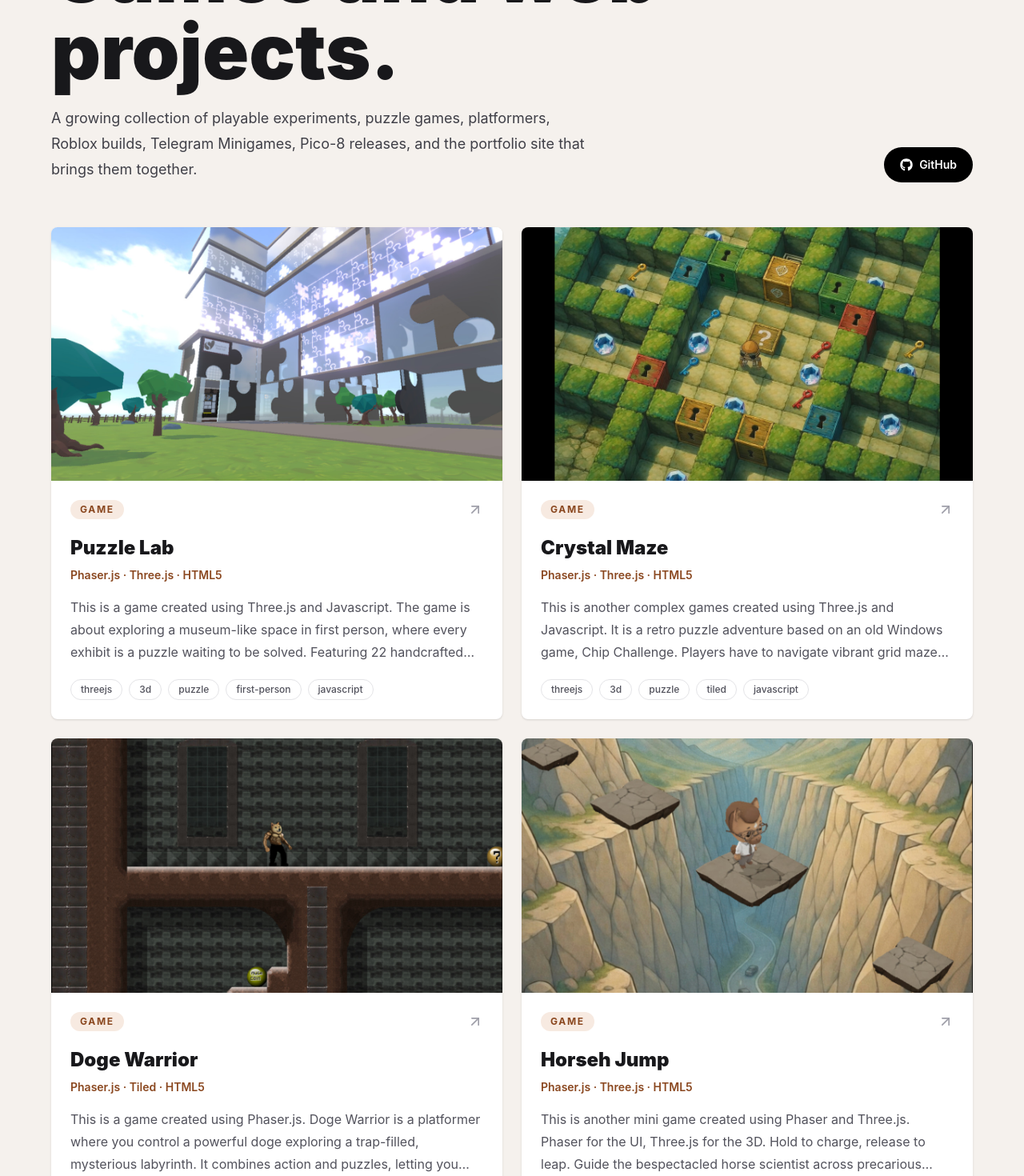
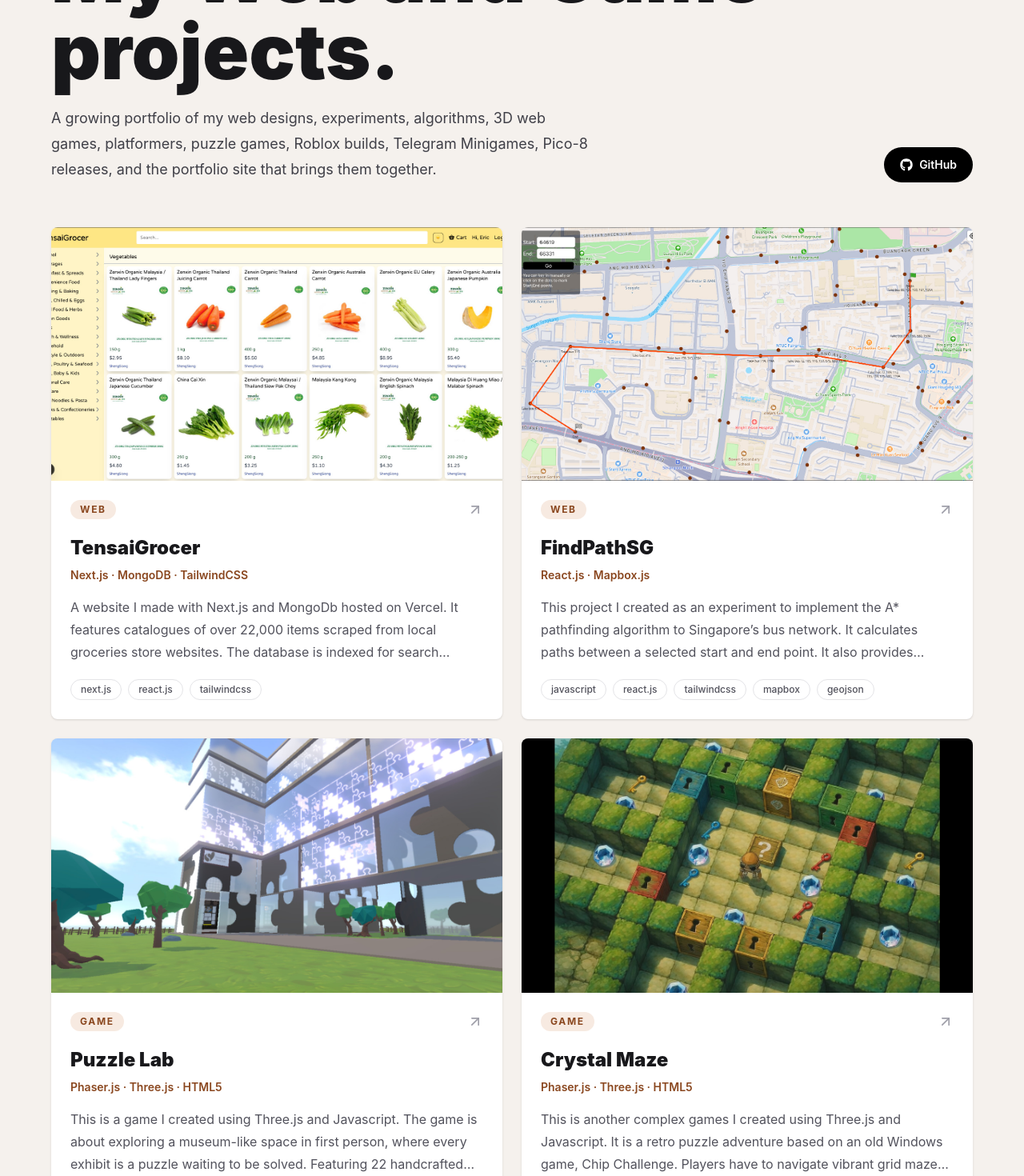
Before and after one commit to tensaix2j/tensaix2j.github.com, a React (Vite) app: page /projects in a window 1280 px wide. Shown: the part 240-1710 px from the top of the page at 80% size. Built offline with nearby package versions, Linux system fonts and the light colour scheme.

Commit message:
new file:   public/thumbnails/tensaigrocer.jpg 	modified:   src/NotFound.jsx 	modified:   src/Projects.jsx

```diff
--- a/src/NotFound.jsx
+++ b/src/NotFound.jsx
@@ -6,7 +6,7 @@ const NotFound = () => {
         <section className="h-screen flex-col flex">
 
             <div className="flex-1 flex items-center justify-center text-2xl">
-                The request resource is Not Found.
+                The requested resource is Not Found.
             </div>
 
         </section>
--- a/src/Projects.jsx
+++ b/src/Projects.jsx
@@ -3,12 +3,39 @@ import { ArrowUpRight, ExternalLink, X } from "lucide-react";
 import { FaGithub } from "react-icons/fa";
 
 const PROJECTS = [
+
+  {
+    id: 9,
+    type: "web",
+    title: "TensaiGrocer",
+    sub: "Next.js · MongoDB · TailwindCSS" ,
+    desc: "A website I made with Next.js and MongoDb hosted on Vercel. It features catalogues of over 22,000 items scraped from local groceries store websites. The database is indexed for search optimization. The catalogues are incrementally loaded for each category of items. Dark and Light Visual Theme modes are also implemented along with Responsive design NavBar and Sidebar. It was created as an exercise to use Next.js, MongoDB, TailwindCSS, JWT.",
+    tags: ["next.js", "react.js", "tailwindcss"],
+    complexity: "high",
+    thumbnail: "/thumbnails/tensaigrocer.jpg",
+    url: "https://tensaigrocer.vercel.app",
+  },
+
+
+  {
+    id: 10,
+    type: "web",
+    title: "FindPathSG",
+    sub: "React.js · Mapbox.js",
+    desc: "This project I created as an experiment to implement the A* pathfinding algorithm to Singapore’s bus network. It calculates paths between a selected start and end point. It also provides information on which buses # to transfer between along the route.",
+    tags: ["javascript", "react.js", "tailwindcss", "mapbox", "geojson"],
+    complexity: "high",
+    thumbnail: "/thumbnails/findpathsg.jpg",
+    url: "https://tensaix2j.github.io/findpathsg",
+  },
+
+
   {
     id: 1,
     type: "game",
     title: "Puzzle Lab",
     sub: "Phaser.js · Three.js · HTML5",
-    desc: "This is a game created using Three.js and Javascript. The game is about exploring a museum-like space in first person, where every exhibit is a puzzle waiting to be solved. Featuring 22 handcrafted challenges, the collection spans a variety of classic and original designs. Wander the halls, interact with each installation, and uncover solutions at your own pace in a calm, gallery-inspired setting.",
+    desc: "This is a game I created using Three.js and Javascript. The game is about exploring a museum-like space in first person, where every exhibit is a puzzle waiting to be solved. Featuring 22 handcrafted challenges, the collection spans a variety of classic and original designs. Wander the halls, interact with each installation, and uncover solutions at your own pace in a calm, gallery-inspired setting.",
     tags: ["threejs", "3d", "puzzle", "first-person", "javascript"],
     complexity: "high",
     thumbnail: "/thumbnails/puzzle_lab.jpg",
@@ -19,7 +46,7 @@ const PROJECTS = [
     type: "game",
     title: "Crystal Maze",
     sub: "Phaser.js · Three.js · HTML5",
-    desc: "This is another complex games created using Three.js and Javascript. It is a retro puzzle adventure based on an old Windows game, Chip Challenge. Players have to navigate vibrant grid mazes to collect crystals. Solve clever challenges with keys, switches, and strategy while avoiding traps and hazards. Perfect for fans of logic and nostalgic fun. There are 36 levels in total.",
+    desc: "This is another complex games I created using Three.js and Javascript. It is a retro puzzle adventure based on an old Windows game, Chip Challenge. Players have to navigate vibrant grid mazes to collect crystals. Solve clever challenges with keys, switches, and strategy while avoiding traps and hazards. Perfect for fans of logic and nostalgic fun. There are 36 levels in total.",
     tags: ["threejs", "3d", "puzzle", "tiled", "javascript"],
     complexity: "high",
     thumbnail: "/thumbnails/crystal_maze.jpg",
@@ -30,7 +57,7 @@ const PROJECTS = [
     type: "game",
     title: "Doge Warrior",
     sub: "Phaser.js · Tiled · HTML5",
-    desc: "This is a game created using Phaser.js. Doge Warrior is a platformer where you control a powerful doge exploring a trap-filled, mysterious labyrinth. It combines action and puzzles, letting you shoot Dogecoin to defeat enemies and solve challenges. As you progress, you unlock upgrades and face tougher obstacles that test your skill and strategy.",
+    desc: "This is a game I created using Phaser.js. Doge Warrior is a platformer where you control a powerful doge exploring a trap-filled, mysterious labyrinth. It combines action and puzzles, letting you shoot Dogecoin to defeat enemies and solve challenges. As you progress, you unlock upgrades and face tougher obstacles that test your skill and strategy.",
     tags: ["platformer", "action", "puzzle", "javascript"],
     complexity: "high",
     thumbnail: "/thumbnails/doge_warrior.jpg",
@@ -41,7 +68,7 @@ const PROJECTS = [
     type: "game",
     title: "Horseh Jump",
     sub: "Phaser.js · Three.js · HTML5",
-    desc: "This is another mini game created using Phaser and Three.js. Phaser for the UI, Three.js for the 3D. Hold to charge, release to leap. Guide the bespectacled horse scientist across precarious floating platforms over a breathtaking mountain chasm. Time your jumps perfectly to avoid the deadly drop, with endless thrills awaiting every run.",
+    desc: "This is another mini game I created using Phaser and Three.js. Phaser for the UI, Three.js for the 3D. Hold to charge, release to leap. Guide the bespectacled horse scientist across precarious floating platforms over a breathtaking mountain chasm. Time your jumps perfectly to avoid the deadly drop, with endless thrills awaiting every run.",
     tags: ["three.js", "3d", "javascript", "phaser.js"],
     complexity: "low",
     thumbnail: "/thumbnails/horseh_jump.jpg",
@@ -52,7 +79,7 @@ const PROJECTS = [
     type: "game",
     title: "Horseh Run",
     sub: "Phaser.js · Three.js · HTML5",
-    desc: "This is also another mini game created using Phaser and Three.js. Phaser for the UI, Three.js for the 3D. Race through a fast-paced obstacle course where your character runs nonstop and you must quickly jump or dodge incoming obstacles. As the speed increases over time, sharp reflexes and precise timing determine how long you can survive.",
+    desc: "This is also another mini game I created using Phaser and Three.js. Phaser for the UI, Three.js for the 3D. Race through a fast-paced obstacle course where your character runs nonstop and you must quickly jump or dodge incoming obstacles. As the speed increases over time, sharp reflexes and precise timing determine how long you can survive.",
     tags: ["three.js", "3d", "javascript", "phaser.js"],
     complexity: "low",
     thumbnail: "/thumbnails/horseh_run.jpg",
@@ -73,7 +100,7 @@ const PROJECTS = [
     id: 7,
     type: "game",
     title: "Pico-8 Tiny Games",
-    sub: "Pico-8",
+    sub: "Pico-8 · Lua",
     desc: "PICO-8 is a fantasy console that has only 16 colors and 128x128 pixels and runs the Lua scripting language. Here are some of the games I created on Pico-8, published on the Lexaloffle BBS.",
     tags: ["pico-8", "lua"],
     complexity: "low",
@@ -88,31 +115,22 @@ const PROJECTS = [
     id: 8,
     type: "web",
     title: "TensaiStudio Portfolio",
-    sub: "React.js",
-    desc: "This is a React.js website semi vibe-coded to showcase a portfolio of all games and websites created by me. The project was initially hand-coded for some basic ReactJS web structures before being fully vibe coded using Codex to fill up the flesh of the site.",
-    tags: ["typescript", "react.js", "tailwindcss"],
+    sub: "React.js · TailwindCSS",
+    desc: "This is a React.js website I semi vibe-coded to showcase a portfolio of all games and websites created by me. The project was initially hand-coded for some basic ReactJS web structures before being fully vibe coded using Codex to fill up the flesh of the site.",
+    tags: ["typescript", "react.js", "tailwindcss" , "github pages"],
     complexity: "low",
     thumbnail: "/thumbnails/tensaistudio.jpg",
     url: "https://tensaix2j.github.io",
   },
-  {
-    id: 9,
-    type: "web",
-    title: "FindPathSG",
-    sub: "React.js · Mapbox.js",
-    desc: "This project is an experiment in implementing the A* pathfinding algorithm to Singapore’s bus network. It calculates paths between a selected start and end point. It also provides information on which buses # to transfer between along the route.",
-    tags: ["javascript", "react.js", "tailwindcss", "mapbox", "geojson"],
-    complexity: "high",
-    thumbnail: "/thumbnails/findpathsg.jpg",
-    url: "https://tensaix2j.github.io/findpathsg",
-  },
+
+
 
 
   {
-    id: 10,
+    id: 20,
     type: "Game",
     title: "Telegram Minigames",
-    sub: "Telegram",
+    sub: "Telegram Bot API · Phaser.js",
     desc: "I made over 40 telegram minigames using Phaser.js on comissioned work for a company known as LuckyMiuuu games. ",
     tags: ["javascript", "phaser.js", "three.js", "telegram"],
     complexity: "low",
@@ -220,11 +238,11 @@ const Projects = () => {
                 Selected work
               </p>
               <h1 className="mt-3 text-[clamp(2.7rem,8vw,6rem)] font-black leading-none">
-                Games and web projects.
+                My Web and Game projects.
               </h1>
               <p className="mt-5 max-w-2xl text-lg leading-8 text-zinc-700">
-                A growing collection of playable experiments, puzzle games,
-                platformers, Roblox builds, Telegram Minigames, Pico-8 releases, and the portfolio
+                A growing portfolio of my web designs, experiments, algorithms, 3D web games,
+                platformers, puzzle games, Roblox builds, Telegram Minigames, Pico-8 releases, and the portfolio
                 site that brings them together.
               </p>
             </div>
```
Also changed, not shown: public/thumbnails/tensaigrocer.jpg (added).
